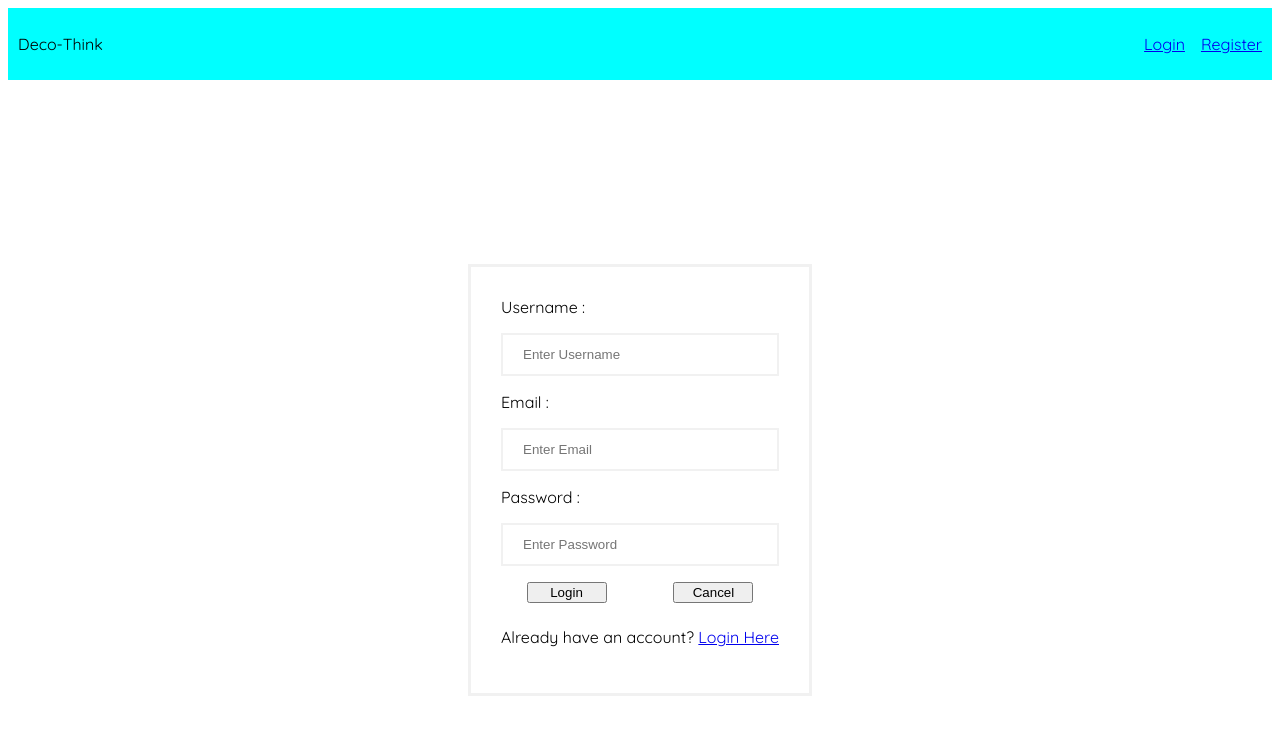
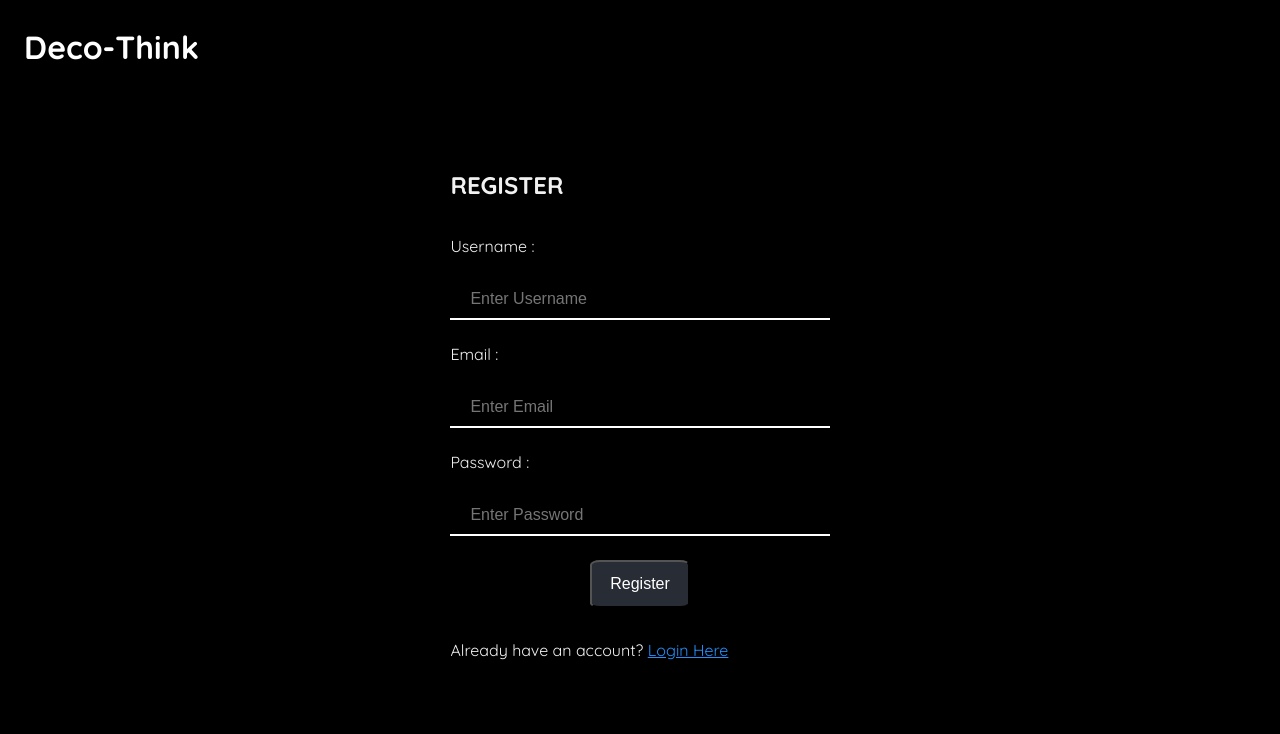
Before and after one commit to Richieleonardo/Tugas_PAWM2, a website: page register.html in a window 1280 px wide. Drawn offline with Linux system fonts and the light colour scheme.

Commit message:
Percantik HTML

```diff
--- a/register.html
+++ b/register.html
@@ -15,27 +15,18 @@
     <body>
         <header>
             <nav class="nav-bar">
-                <div class="title-container">
-                    <p1>
-                        Deco-Think
-                    </p1>
+                <div class="title-container-logres">
+                    <h1>
+                        <a href="index.html">Deco-Think</a>
+                    </h1>
                 </div>
 
-                <div class="nav-container">
-                    <ul>
-                        <li>
-                            <a href="login.html">Login</a>
-                        </li>
-                        <li>
-                            <a href="#">Register</a>
-                        </li>
-                    </ul>
-                </div>
             </nav>
 
         </header>
         <form action="/user/register" method="post">
-            <div class="container">
+            <div class="register-container">
+                <h2>REGISTER</h2>
                 <label>
                     Username :
                 </label>
@@ -50,10 +41,7 @@
                 <input type="password" placeholder="Enter Password" name="password" required/>
                 <div class="button-container">
                     <button type="submit">
-                        Login
-                    </button>
-                    <button type="button" class="cancelbtn">
-                        Cancel
+                        Register
                     </button>
                 </div>
                 <p>Already have an account? <a href="login.html">Login Here</a></p>
--- a/styles/index.css
+++ b/styles/index.css
@@ -1,17 +1,79 @@
 body{
     font-family: 'Quicksand', sans-serif;
+    background-color: black;
+    color:#f1f1f1;
 }
 
-.nav-bar{
-    display: flex;
-    justify-content: space-between;
-    background-color: aqua;
-    padding: 10px;
+section{
+    display:flex;
+    height:90vh;
+    padding: 1em;
+    align-items: center;
+    justify-content: center;
+}
+
+.main-container{
+    display:flex;
 }
 
 .title-container{
     align-content: center;
 }
+
+.title-container-logres{
+    padding-left: 1em;
+}
+
+.title-container-logres h1{
+    font-size: xx-large;
+}
+
+.title-container-logres h1 a{
+    text-decoration: none;
+    color: white;
+}
+
+h1{
+    font-size:xxx-large;
+}
+
+.content-container{
+    display:flex;
+    padding: 4em;
+    width: 400px;
+    flex-direction: column;
+    gap: 0.5rem;
+}
+
+.content-container li a{
+    color: white;
+    text-decoration: none;
+}
+
+.content-container p {
+    color: #fff;
+    font-size: x-large;
+    overflow: hidden; /* Ensures the content is not revealed until the animation */
+    border-right: .15em solid orange; /* The typwriter cursor */
+    white-space: nowrap; /* Keeps the content on a single line */
+    margin: 0 auto; /* Gives that scrolling effect as the typing happens */
+    letter-spacing: .15em; /* Adjust as needed */
+    animation:
+      typing 3.5s steps(30, end),
+      blink-caret .5s step-end infinite;
+  }
+
+  /* The typing effect */
+  @keyframes typing {
+    from { width: 0 }
+    to { width: 100% }
+  }
+
+  /* The typewriter cursor effect */
+  @keyframes blink-caret {
+    from, to { border-color: transparent }
+    50% { border-color: orange }
+  }
 
 .nav-container{
     display: flex;
@@ -22,47 +84,90 @@ body{
     display: flex;
     flex-direction: row;
     flex-wrap:wrap;
+    justify-content: space-between;
     list-style-type: none;
-    gap:1rem;
+    padding-inline-start: 0;
+    gap:4rem;
 }
 
-.main-content-container{
+.nav-container ul li {
     display:flex;
-    flex-direction: column;
-    gap: 1rem;
+    padding-left: 1em;
+    padding-right: 1em;
+    padding-top: 0.5em;
+    padding-bottom: 0.5em;
+    border-radius: 10%;
+    width: 80px;
+    font-size: large;
+    font-weight: bold;
+    background-color: #282c34;
+    justify-content: center;
+}
+
+a{
+    color: rgb(36, 143, 250);
+
+}
+
+a:hover{
+    color: cyan;
+}
+
+a:visited{
+    color: rgb(90, 4, 90);
 }
 
 form {
     /* border: 3px solid #f1f1f1;  */
-    height: 100vh;
+    height: 80vh;
     display:flex;
     justify-content: center;
     align-items:center;
 }
 
-input[type=text], input[type=password] {
+.login-container, .register-container{
+    /* border: 3px solid #f1f1f1;  */
+    padding: 30px;
+    width: 30%;
+    display: flex;
+    flex-flow: column;
+    gap: 1em;
+    font-size: medium;
+}
+
+
+input[type=text], input[type=password], input[type=name] {
     width: 100%;
     margin: 8px 0;
-    padding: 12px 20px;
+    padding: 10px 20px;
     display: inline-block;
-    border: 2px solid #f1f1f1;
+    border: transparent;
+    border-bottom: 2px solid white;
+    background: transparent;
+    font-size:medium;
     box-sizing: border-box;
+    color: white;
 }
 
-.container{
-    border: 3px solid #f1f1f1;
-    padding: 30px;
-    display: flex;
-    flex-flow: column;
-    gap: 0.5em;
+input:focus{
+    outline: none;
 }
 
 .button-container{
     display:flex;
+    flex-direction: row-reverse;
     justify-content: space-around;
     gap: 1rem;
 }
 
 button{
+    padding: 0.8em 3em;
+    display:flex;
+    justify-content: center;
+    color: white;
+    font-size: medium;
+    background-color: #282c34;
+    border-radius: 10%;
+    /* border: none; */
     width: 80px;
 }
```
Also changed, not shown: index.html (+10 -23 lines), login.html (+6 -19 lines).
